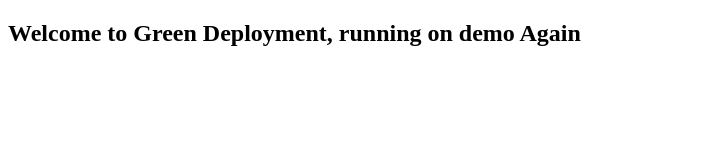
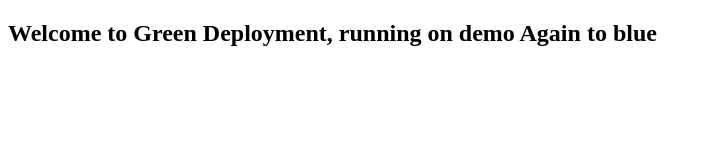
Before and after one commit to psiservices-sabbas/sample-nginx-app, a plain HTML site: page green.html in a window 1280 px wide. Shown: the whole page, without its empty margins (0-711 px from the left). Drawn offline with Linux system fonts and the light colour scheme.

Commit message:
adding file for app

```diff
--- a/green.html
+++ b/green.html
@@ -5,6 +5,6 @@
   <title>Deployment Using Argocd</title>
 </head>
 <body>
-  <h2>Welcome to Green Deployment, running on demo  Again  </h2>
+  <h2>Welcome to Green Deployment, running on demo  Again to blue  </h2>
 </body>
 </html>
```
